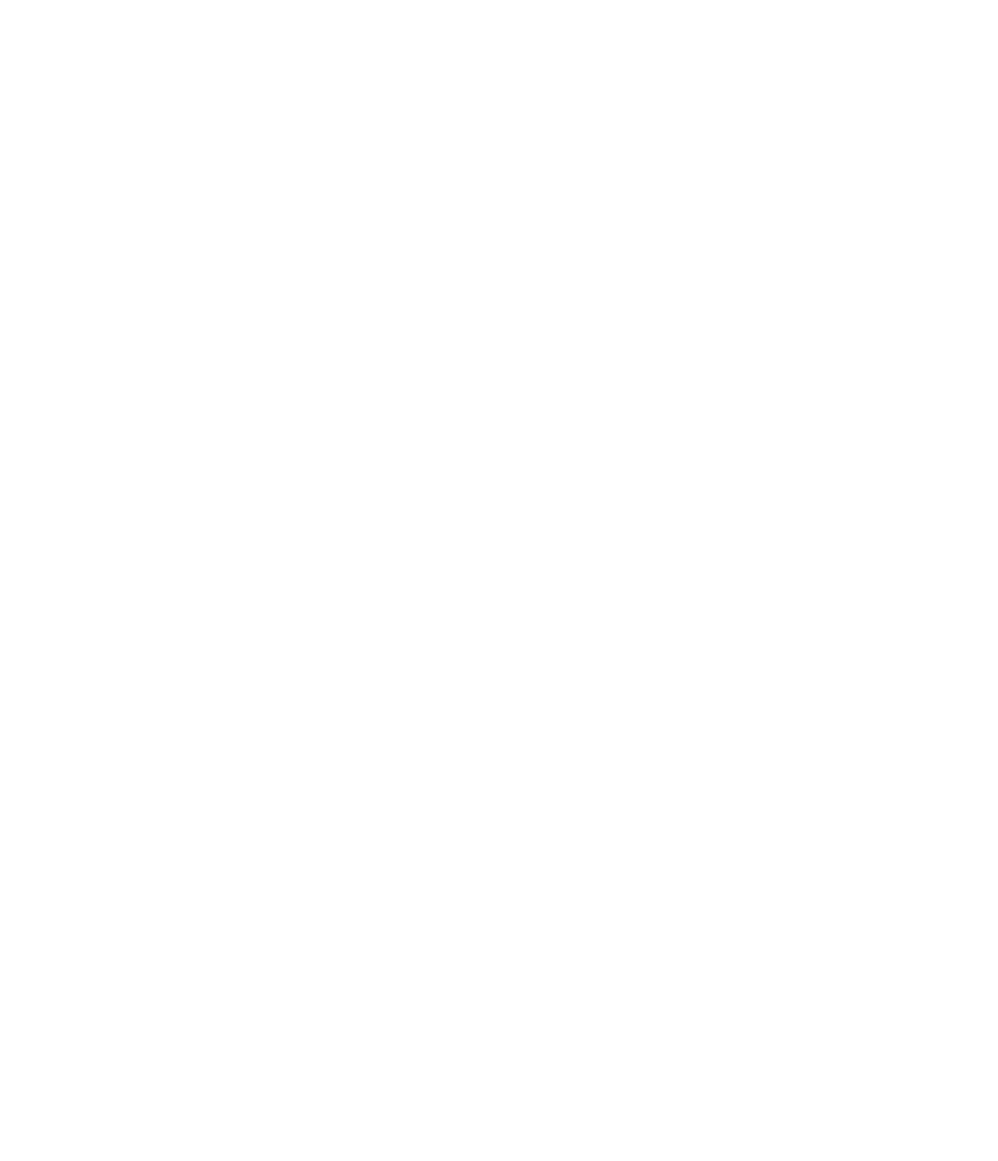
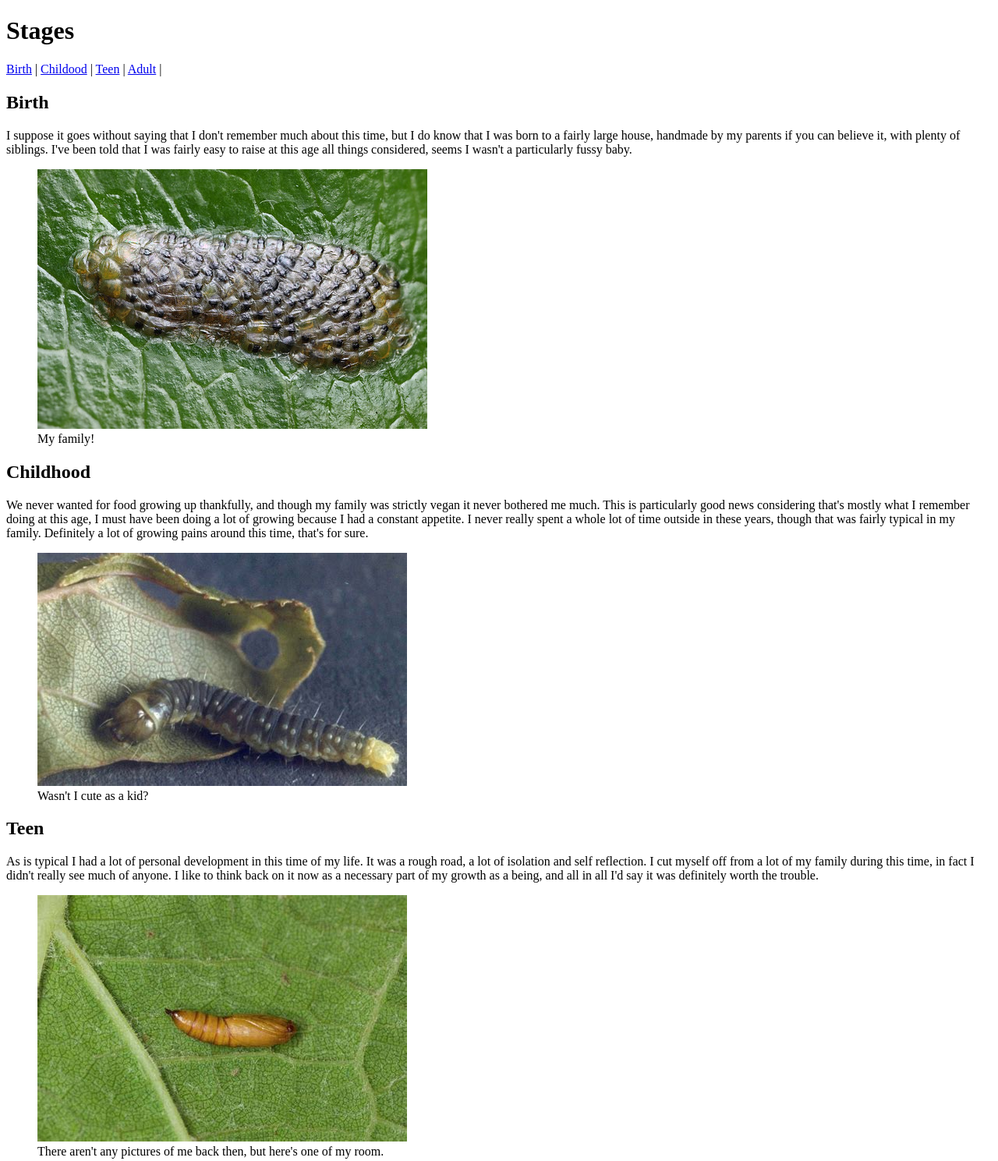
Before and after one commit to PT-Web-Dev-Jan-23/js-assignment-4-html-me-something-ash408, a website: page index.html in a window 1280 px wide. Shown: the top 1489 px of the page at 78% size. Before the commit the page ends 800 px from the top, so only its background shows below. Drawn offline with Linux system fonts and the light colour scheme.

Commit message:
HTML finished

```diff
--- a/index.html
+++ b/index.html
@@ -1,8 +1,111 @@
 <!DOCTYPE html>
 <html>
    <head>
+      <title>Metamorphosis</title>
    </head>
+
    <body>
-      <!-- Write your HTML in this file! -->
+      <header>
+         <h1>Stages</h1>
+
+	 <nav>
+            <a href="#birth">Birth</a> |
+            <a href="#childhood">Childood</a> |
+            <a href="#teen">Teen</a> |
+            <a href="#adult">Adult</a> |
+	 </nav>
+      </header>
+
+      <main>
+         <article>
+            <section>
+	       <a name="birth"></a>
+
+	       <h2>Birth</h2>
+
+	       <p>
+	       I suppose it goes without saying that I don't remember much about this time, but I do know that I was born to a
+	       fairly large house, handmade by my parents if you can believe it, with plenty of siblings. I've been told that
+	       I was fairly easy to raise at this age all things considered, seems I wasn't a particularly fussy baby.
+	       </p>
+
+	       <figure>
+		  <img src="images/baby.jpg">
+
+		  <figcaption>
+	          My family!
+	          </figcaption>
+	       </figure>
+	    </section>
+
+	    <section>
+	       <a name="childhood"></a>
+
+	       <h2>Childhood</h2>
+
+	       <p>
+	       We never wanted for food growing up thankfully, and though my family was strictly vegan it never bothered me much.
+	       This is particularly good news considering that's mostly what I remember doing at this age, I must have been doing
+	       a lot of growing because I had a constant appetite. I never really spent a whole lot of time outside in these
+	       years, though that was fairly typical in my family. Definitely a lot of growing pains around this time, that's for
+	       sure.
+	       </p>
+
+	       <figure>
+	          <img src="images/child.jpg">
+
+		  <figcaption>
+	          Wasn't I cute as a kid?
+	          </figcaption>
+	       </figure>
+	    </section>
+
+	    <section>
+	       <a name="teen"></a>
+
+	       <h2>Teen</h2>
+
+	       <p>
+	       As is typical I had a lot of personal development in this time of my life. It was a rough road, a lot of isolation
+	       and self reflection. I cut myself off from a lot of my family during this time, in fact I didn't really see much
+	       of anyone. I like to think back on it now as a necessary part of my growth as a being, and all in all I'd say it
+	       was definitely worth the trouble.
+	       </p>
+
+	       <figure>
+	          <img src="images/teen.jpg">
+
+		  <figcaption>
+	          There aren't any pictures of me back then, but here's one of my room.
+	          </figcaption>
+	       </figure>
+            </section>
+
+	    <section>
+	       <a name="adult"></a>
+
+	       <h2>Adult</h2>
+
+	       <p>
+	       After finally coming out of the shell of my teen years, I was ready to really start my life. I had spent so much
+	       time at home it was time for me to head out on my own. It was pretty scary at first without the safety of family
+	       but with time I came into my own, and even built a little house of my own. In the end I couldn't get away from
+	       my roots, and ended up settling down and starting a little family for myself.
+	       </p>
+
+	       <figure>
+	          <img src="images/adult.jpg">
+
+		  <figcaption>
+	          This is me now, ready for my next adventure!
+	          </figcaption>
+	       </figure>
+	    </section>
+         </article>
+      </main>
+
+      <footer>
+         <p>&copy; 2023 Tort Ricidae</p>
+      </footer>
    </body>
 </html>
```
Also changed, not shown: images/adult.jpg (added), images/baby.jpg (added), images/child.jpg (added), images/teen.jpg (added).
